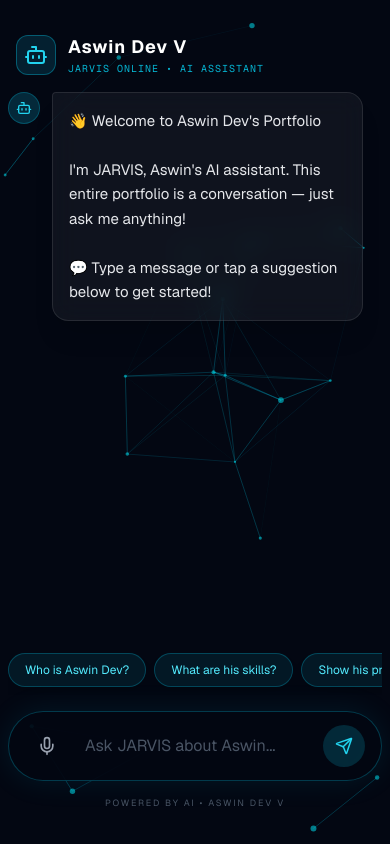
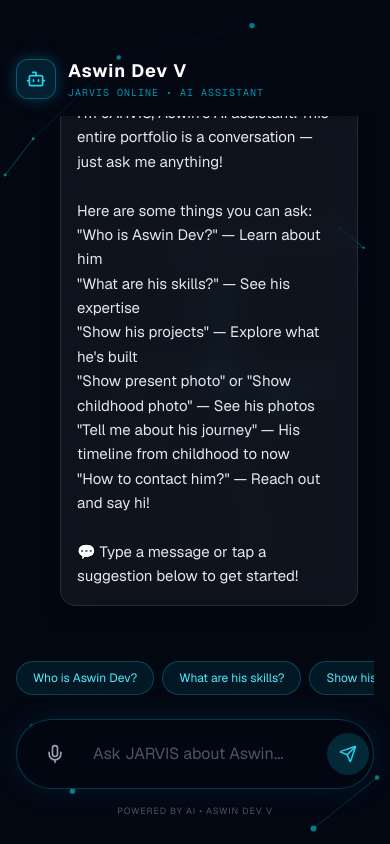
Before and after one commit to aswindevv2005-collab/aswin-portfolio, a Next.js app: page / in a window 390 px wide. Built offline with nearby package versions, Linux system fonts and the light colour scheme.

Commit message:
FULL REVERT to original HUD format with all provided info and mobile fixes

```diff
--- a/src/components/AIChatbot.tsx
+++ b/src/components/AIChatbot.tsx
@@ -15,17 +15,17 @@ const SUGGESTIONS = [
   "Who is Aswin Dev?",
   "What are his skills?",
   "Show his projects",
-  "Show family photo",
   "Show present photo",
   "Show childhood photo",
   "Tell me about his journey",
+  "What are his future goals?",
   "How to contact him?",
 ];
 
 const INITIAL_BOT_MESSAGE: Message = {
   id: "init",
   sender: "bot",
-  text: `👋 Welcome to Aswin Dev's Portfolio\n\nI'm JARVIS, Aswin's AI assistant. This entire portfolio is a conversation — just ask me anything!\n\n💬 Type a message or tap a suggestion below to get started!`,
+  text: `👋 Welcome to Aswin Dev's Portfolio\n\nI'm JARVIS, Aswin's AI assistant. This entire portfolio is a conversation — just ask me anything!\n\nHere are some things you can ask:\n"Who is Aswin Dev?" — Learn about him\n"What are his skills?" — See his expertise\n"Show his projects" — Explore what he's built\n"Show present photo" or "Show childhood photo" — See his photos\n"Tell me about his journey" — His timeline from childhood to now\n"How to contact him?" — Reach out and say hi!\n\n💬 Type a message or tap a suggestion below to get started!`,
   type: "text",
 };
 
@@ -35,6 +35,8 @@ export default function AIChatbot() {
   const [isListening, setIsListening] = useState(false);
   const messagesEndRef = useRef<HTMLDivElement>(null);
   const [selectedImage, setSelectedImage] = useState<string | null>(null);
+
+  // Initialize Speech Recognition
   const recognitionRef = useRef<any>(null);
 
   useEffect(() => {
@@ -47,13 +49,18 @@ export default function AIChatbot() {
       if (SpeechRecognition) {
         recognitionRef.current = new SpeechRecognition();
         recognitionRef.current.continuous = false;
+        recognitionRef.current.interimResults = false;
         recognitionRef.current.lang = "en-US";
+
         recognitionRef.current.onresult = (event: any) => {
           const transcript = event.results[0][0].transcript;
           setInputVal(transcript);
           handleSend(transcript);
         };
-        recognitionRef.current.onend = () => setIsListening(false);
+
+        recognitionRef.current.onend = () => {
+          setIsListening(false);
+        };
       }
     }
   }, []);
@@ -61,9 +68,18 @@ export default function AIChatbot() {
   const toggleMic = () => {
     if (isListening) {
       recognitionRef.current?.stop();
+      setIsListening(false);
     } else {
-      recognitionRef.current?.start();
+      if (recognitionRef.current) {
+        try {
+          recognitionRef.current.start();
           setIsListening(true);
+        } catch (e) {
+          console.error(e);
+        }
+      } else {
+        alert("Microphone not supported in this browser.");
+      }
     }
   };
 
@@ -75,33 +91,80 @@ export default function AIChatbot() {
     setInputVal("");
 
     const lower = text.toLowerCase();
+
+    // Hardcoded structural responses (UI commands)
     let botMsg: Message = { id: (Date.now() + 1).toString(), sender: "bot", text: "", type: "text" };
 
-    if (lower.includes("who is") || lower.includes("who are you") || lower.includes("yourself")) {
+    const TIMEZONE_MAP: Record<string, string> = {
+      "india": "Asia/Kolkata", "usa": "America/New_York", "new york": "America/New_York",
+      "california": "America/Los_Angeles", "uk": "Europe/London", "london": "Europe/London",
+      "dubai": "Asia/Dubai", "uae": "Asia/Dubai", "tokyo": "Asia/Tokyo", "japan": "Asia/Tokyo",
+      "australia": "Australia/Sydney", "sydney": "Australia/Sydney", "germany": "Europe/Berlin",
+      "france": "Europe/Paris", "paris": "Europe/Paris", "canada": "America/Toronto",
+      "singapore": "Asia/Singapore", "china": "Asia/Shanghai", "brazil": "America/Sao_Paulo",
+    };
+
+    const timeMatch = lower.match(/(?:what is the |current )?time in ([a-z\s]+)\??/);
+    let matchedTimezone: string | null = null;
+    let locationName = "";
+
+    if (timeMatch && timeMatch[1]) {
+      const queryLoc = timeMatch[1].trim();
+      if (TIMEZONE_MAP[queryLoc]) {
+        matchedTimezone = TIMEZONE_MAP[queryLoc];
+        locationName = queryLoc;
+      }
+    }
+
+    if (lower === "time" || lower === "what is the time" || lower === "what is the current time") {
+      botMsg.text = "The current local time is " + new Date().toLocaleTimeString('en-US', { hour: '2-digit', minute: '2-digit', hour12: true }) + ".";
+    } else if (matchedTimezone) {
+      try {
+        const timeStr = new Date().toLocaleTimeString('en-US', { timeZone: matchedTimezone, hour: '2-digit', minute: '2-digit', hour12: true });
+        botMsg.text = `The current time in ${locationName.charAt(0).toUpperCase() + locationName.slice(1)} is ${timeStr}.`;
+      } catch (e) {
+        // Fallback
+      }
+    } else if (lower.includes("father") || lower.includes("mother") || lower.includes("parents") || lower.includes("family")) {
+      botMsg.text = "Aswin Dev's father is Venu pillai K and his mother is Gaythri devi V. Here is a precious family photo!";
+      botMsg.type = "photo_family";
+      setTimeout(() => setSelectedImage("/family-1.jpg"), 800);
+    } else if (lower.includes("born") || lower.includes("birth") || lower.includes("age") || lower.includes("dob")) {
+      const birthDate = new Date(2005, 3, 10); // April 10, 2005
+      const today = new Date();
+      let age = today.getFullYear() - birthDate.getFullYear();
+      if (today.getMonth() < birthDate.getMonth() || (today.getMonth() === birthDate.getMonth() && today.getDate() < birthDate.getDate())) {
+        age--;
+      }
+      botMsg.text = `Aswin Dev V was born on 10/04/2005. He is currently ${age} years old.`;
+    } else if (lower.includes("contact") || lower.includes("email") || lower.includes("phone") || lower.includes("number") || lower.includes("linkedin") || lower.includes("github") || lower.includes("instagram") || lower.includes("social")) {
+      botMsg.text = "Here is Aswin Dev's direct contact information. Feel free to reach out!";
+      botMsg.type = "contact";
+    } else if (lower.includes("marriage") || lower.includes("relationship") || lower.includes("girlfriend") || lower.includes("dating") || lower.includes("committed") || lower.includes("single") || lower.includes("married")) {
+      botMsg.text = "Aswin Dev V is currently committed in a relationship, but he respectfully keeps his partner's identity private.";
+    } else if (lower.includes("who is") || lower.includes("who are you") || lower.includes("tell me about") || lower.includes("yourself") || lower.includes("biography") || lower.includes("profile")) {
       botMsg.text = "Aswin Dev V is a technology enthusiast from Kollam, Kerala, India. He was born and brought up in Kollam in a supportive family environment. His father and mother have always encouraged his learning, and he also has a younger brother.\n\nAswin completed his 10th standard at DVVHSS Thalavoor and continued his Higher Secondary (+2) at the same school. From a young age, he developed a strong curiosity about technology and how systems work.\n\nAfter school, he pursued a Bachelor of Computer Applications (BCA) at Yenepoya University, where he strengthened his knowledge in computers, programming, and modern technologies.\n\nAswin is particularly interested in IT, automation, and innovative technology solutions. He enjoys learning new technologies and building practical projects such as IoT systems and smart automation devices.\n\nHe believes in continuous learning and creative problem-solving, and his goal is to use technology to build useful products.";
     } else if (lower.includes("skills")) {
       botMsg.text = "Aswin possesses a robust stack across Frontend, Backend, and IoT. Here are his top technical skills:";
       botMsg.type = "skills";
-    } else if (lower.includes("project")) {
+    } else if (lower.includes("projects")) {
       botMsg.text = "Aswin has built several fascinating full-stack and IoT projects. Here are the highlights:";
       botMsg.type = "projects";
+    } else if (lower.includes("childhood photo")) {
+      botMsg.text = "Here is a glimpse of Aswin from his childhood days!";
+      botMsg.type = "photo_childhood";
+    } else if (lower.includes("present photo")) {
+      botMsg.text = "Here is Aswin Dev V, present day.";
+      botMsg.type = "photo_present";
     } else if (lower.includes("journey") || lower.includes("education")) {
       botMsg.text = "Aswin's academic journey and accomplishments:";
       botMsg.type = "journey";
-    } else if (lower.includes("photo") && lower.includes("childhood")) {
-      botMsg.text = "Here is a glimpse of Aswin from his childhood!";
-      botMsg.type = "photo_childhood";
-    } else if (lower.includes("photo") && (lower.includes("present") || lower.includes("now"))) {
-      botMsg.text = "Here is Aswin Dev V today!";
-      botMsg.type = "photo_present";
-    } else if (lower.includes("father") || lower.includes("mother") || lower.includes("parents") || lower.includes("family")) {
-      botMsg.text = "Aswin Dev's father name is Venu pillai K and his mother name is Gaythri devi V. Here is a precious family photo!";
-      botMsg.type = "photo_family";
-      setTimeout(() => setSelectedImage("/family-1.jpg"), 800);
-    } else if (lower.includes("contact") || lower.includes("reach") || lower.includes("social")) {
-      botMsg.text = "Here is Aswin Dev's direct contact information. Feel free to reach out!";
-      botMsg.type = "contact";
+    } else if (lower.includes("future goals")) {
+      botMsg.text = "Aswin's goal is to develop scalable web solutions, master modern frontend technologies, and continuously innovate at the intersection of web development, AI, and IoT.";
+    } else if (lower.includes("certif")) {
+      botMsg.text = "Aswin is certified in the National Cadet Corps (NCC) and National Service Scheme (NSS), demonstrating leadership, discipline, and community teamwork.";
     } else {
+      // API call
       setMessages((prev) => [...prev, { id: 'loading', sender: "bot", text: "Processing your request...", type: "text" }]);
       try {
         const res = await fetch("/api/chat", {
@@ -118,74 +181,88 @@ export default function AIChatbot() {
       }
     }
 
-    if (botMsg.text) setMessages((prev) => [...prev, botMsg]);
+    if (botMsg.text !== "") {
+      setMessages((prev) => [...prev, botMsg]);
+    }
   };
 
   const renderMessageContent = (msg: Message) => {
     return (
       <div className="flex flex-col">
-        {msg.text && <p className="whitespace-pre-wrap text-[15px] leading-relaxed">{msg.text}</p>}
+        {msg.text && (
+          <p className="whitespace-pre-wrap text-[15px] leading-relaxed">{msg.text}</p>
+        )}
+
+        {msg.type === "photo_childhood" && (
+          <div className="mt-3 flex gap-2 overflow-x-auto pb-2 scrollbar-hide">
+            <img onClick={() => setSelectedImage("/childhood-1.png")} src="/childhood-1.png" alt="Childhood" className="cursor-pointer h-40 w-auto rounded-lg border-2 border-cyan-500/50 shrink-0" />
+            <img onClick={() => setSelectedImage("/childhood-2.jpg")} src="/childhood-2.jpg" alt="Childhood" className="cursor-pointer h-40 w-auto rounded-lg border-2 border-cyan-500/50 shrink-0" />
+          </div>
+        )}
+
         {msg.type === "photo_family" && (
           <div className="mt-3">
-            <img onClick={() => setSelectedImage("/family-1.jpg")} src="/family-1.jpg" alt="Family" className="h-48 w-auto rounded-xl border-2 border-cyan-500/50 cursor-pointer" />
+            <img onClick={() => setSelectedImage("/family-1.jpg")} src="/family-1.jpg" alt="Family" className="cursor-pointer w-64 h-auto rounded-lg border-2 border-cyan-500/50" />
           </div>
         )}
-        {msg.type === "photo_childhood" && (
-          <div className="mt-3 flex gap-2 overflow-x-auto scrollbar-hide pb-2">
-            <img onClick={() => setSelectedImage("/childhood-1.png")} src="/childhood-1.png" alt="Childhood" className="h-40 w-auto rounded-xl border-2 border-cyan-500/50 shrink-0 cursor-pointer" />
-            <img onClick={() => setSelectedImage("/childhood-2.jpg")} src="/childhood-2.jpg" alt="Childhood" className="h-40 w-auto rounded-xl border-2 border-cyan-500/50 shrink-0 cursor-pointer" />
+
+        {msg.type === "photo_present" && (
+          <div className="mt-3 flex gap-2 overflow-x-auto pb-2 scrollbar-hide">
+            <img onClick={() => setSelectedImage("/present-1.jpg")} src="/present-1.jpg" alt="Present" className="cursor-pointer h-64 w-auto rounded-lg border-2 border-cyan-500/50 shrink-0" />
+            <img onClick={() => setSelectedImage("/present-2.jpg")} src="/present-2.jpg" alt="Present" className="cursor-pointer h-64 w-auto rounded-lg border-2 border-cyan-500/50 shrink-0" />
           </div>
         )}
-        {msg.type === "photo_present" && (
-          <div className="mt-3 flex gap-2 overflow-x-auto scrollbar-hide pb-2">
-            <img onClick={() => setSelectedImage("/present-1.jpg")} src="/present-1.jpg" alt="Present" className="h-64 w-auto rounded-xl border-2 border-indigo-500/50 shrink-0 cursor-pointer" />
-            <img onClick={() => setSelectedImage("/present-2.jpg")} src="/present-2.jpg" alt="Present" className="h-64 w-auto rounded-xl border-2 border-indigo-500/50 shrink-0 cursor-pointer" />
+
+        {msg.type === "projects" && (
+          <div className="mt-3 space-y-3">
+            <div className="bg-white/5 p-4 rounded-xl border border-white/10">
+              <h4 className="font-bold text-cyan-400">Movie Booking App</h4>
+              <p className="text-xs text-gray-400">React • REST API</p>
+            </div>
+            <div className="bg-white/5 p-4 rounded-xl border border-white/10">
+              <h4 className="font-bold text-cyan-400">CNN Image Classification</h4>
+              <p className="text-xs text-gray-400">Python • Docker</p>
+            </div>
+            <div className="bg-white/5 p-4 rounded-xl border border-white/10">
+              <h4 className="font-bold text-cyan-400">IoT Pet Feeder</h4>
+              <p className="text-xs text-gray-400">Arduino • Embedded C</p>
+            </div>
           </div>
         )}
+
         {msg.type === "skills" && (
           <div className="mt-3 flex flex-wrap gap-2">
-            {["React.js", "JavaScript", "Python", "FastAPI", "IoT", "Docker", "Node.js"].map(s => (
-              <span key={s} className="px-3 py-1 bg-cyan-950/50 border border-cyan-500/30 rounded-full text-cyan-300 text-sm shadow-[0_0_10px_rgba(34,211,238,0.1)]">{s}</span>
+            {["React.js", "JavaScript", "Python", "FastAPI", "IoT", "Docker"].map(s => (
+              <span key={s} className="px-3 py-1 bg-cyan-950/50 border border-cyan-500/30 rounded-full text-cyan-300 text-sm">{s}</span>
             ))}
           </div>
         )}
-        {msg.type === "projects" && (
-           <div className="mt-3 space-y-3">
-             {[
-               { title: "Movie Booking App", tech: "React, REST API" },
-               { title: "CNN Image Classify", tech: "Python, Docker" },
-               { title: "IoT Pet Feeder", tech: "Arduino, Embedded C" }
-             ].map(p => (
-               <div key={p.title} className="p-3 bg-white/5 backdrop-blur-md rounded-xl border border-white/10">
-                 <h4 className="font-bold text-cyan-400">{p.title}</h4>
-                 <p className="text-[10px] text-gray-400 font-mono tracking-widest">{p.tech}</p>
-               </div>
-             ))}
+
+        {msg.type === "contact" && (
+          <div className="mt-4 flex flex-col gap-3 p-4 bg-cyan-950/40 rounded-xl border border-cyan-500/30">
+            <a href="mailto:aswindevv2005@gmail.com" target="_blank" rel="noreferrer" className="flex items-center gap-3 text-gray-300 hover:text-cyan-400">📧 aswindevv2005@gmail.com</a>
+            <a href="https://wa.me/918089595332" target="_blank" rel="noreferrer" className="flex items-center gap-3 text-gray-300 hover:text-green-400">💬 WhatsApp</a>
+            <a href="https://github.com/aswindevv2005-collab" target="_blank" rel="noreferrer" className="flex items-center gap-3 text-gray-300 hover:text-white">💻 GitHub</a>
           </div>
         )}
+
         {msg.type === "journey" && (
-           <div className="mt-3 border-l-2 border-cyan-500/50 ml-1 pl-4 space-y-4">
+          <div className="mt-3 border-l-2 border-cyan-500/50 ml-2 pl-4 flex flex-col gap-5">
             <div className="relative">
-               <div className="absolute -left-[21px] top-1 w-2.5 h-2.5 bg-cyan-400 rounded-full shadow-[0_0_8px_#22d3ee]" />
+              <div className="absolute -left-[21px] top-1 w-3 h-3 bg-cyan-400 rounded-full shadow-[0_0_8px_#06b6d4]"></div>
               <p className="text-xs text-cyan-500 font-bold uppercase tracking-wider">2021</p>
               <p className="text-sm text-gray-200">Secondary Education - DVVHSS Thalavoor</p>
             </div>
             <div className="relative">
-               <div className="absolute -left-[21px] top-1 w-2.5 h-2.5 bg-cyan-400 rounded-full shadow-[0_0_8px_#22d3ee]" />
+              <div className="absolute -left-[21px] top-1 w-3 h-3 bg-cyan-400 rounded-full shadow-[0_0_8px_#06b6d4]"></div>
               <p className="text-xs text-cyan-500 font-bold uppercase tracking-wider">2023</p>
               <p className="text-sm text-gray-200">Higher Secondary - DVVHSS Thalavoor</p>
             </div>
             <div className="relative">
-               <div className="absolute -left-[21px] top-1 w-2.5 h-2.5 bg-cyan-400 rounded-full shadow-[0_0_8px_#22d3ee]" />
+              <div className="absolute -left-[21px] top-1 w-3 h-3 bg-cyan-400 rounded-full shadow-[0_0_8px_#06b6d4]"></div>
               <p className="text-xs text-cyan-500 font-bold uppercase tracking-wider">2026</p>
               <p className="text-sm text-gray-200">Pursuing BCA (AI, Cloud & DevOps) at Yenepoya University</p>
             </div>
-           </div>
-        )}
-        {msg.type === "contact" && (
-           <div className="mt-4 grid grid-cols-2 gap-2">
-             <a href="mailto:aswindevv2005@gmail.com" className="flex items-center gap-2 p-2 bg-cyan-950/40 rounded-lg border border-cyan-500/20 text-xs text-cyan-300 hover:bg-cyan-900/60 transition-all">📧 Email</a>
-             <a href="https://github.com/aswindevv2005-collab" className="flex items-center gap-2 p-2 bg-gray-800/80 rounded-lg border border-white/10 text-xs text-white hover:bg-gray-700 transition-all">💻 GitHub</a>
           </div>
         )}
       </div>
@@ -193,87 +270,113 @@ export default function AIChatbot() {
   };
 
   return (
-    <div className="flex flex-col h-[94dvh] md:h-[90vh] w-full max-w-4xl mx-auto md:rounded-3xl overflow-hidden relative z-10 p-2 md:p-6">
+    <div className="w-full max-w-4xl mx-auto flex flex-col h-[94dvh] md:h-[88vh] relative z-10 pt-4 md:pt-10 px-4">
 
       {/* Photo Lightbox */}
       <AnimatePresence>
         {selectedImage && (
           <motion.div
-            initial={{ opacity: 0 }} animate={{ opacity: 1 }} exit={{ opacity: 0 }}
-            className="fixed inset-0 z-50 bg-black/95 flex flex-col items-center justify-center p-4"
+            initial={{ opacity: 0 }}
+            animate={{ opacity: 1 }}
+            exit={{ opacity: 0 }}
+            className="fixed inset-0 z-[100] bg-black/95 flex flex-col items-center justify-center p-4"
           >
             <button
               onClick={() => setSelectedImage(null)}
-              className="absolute top-6 right-6 p-3 bg-white/10 hover:bg-white/20 rounded-full text-white transition-all z-[60]"
+              className="absolute top-6 right-6 p-3 bg-white/10 hover:bg-white/20 rounded-full text-white transition-all z-[110]"
             >
               <X size={28} />
             </button>
-            <img src={selectedImage} alt="Fullscreen" className="max-w-full max-h-[85vh] rounded-lg shadow-[0_0_50px_rgba(6,182,212,0.3)] object-contain" />
-            <div className="absolute inset-0 -z-10 bg-transparent cursor-pointer" onClick={() => setSelectedImage(null)} />
+            <img
+              src={selectedImage} alt="Fullscreen"
+              className="max-w-full max-h-[85vh] rounded-lg shadow-2xl object-contain"
+              onClick={(e) => e.stopPropagation()}
+            />
+            <div className="absolute inset-0 -z-10 cursor-pointer" onClick={() => setSelectedImage(null)} />
           </motion.div>
         )}
       </AnimatePresence>
 
-      <header className="flex items-center gap-3 mb-4 md:mb-6 px-2">
-        <div className="w-10 h-10 md:w-12 md:h-12 rounded-xl bg-cyan-950/60 border border-cyan-500/40 flex items-center justify-center">
-          <Bot className="text-cyan-400" />
+      {/* Header */}
+      <motion.div
+        initial={{ y: -20, opacity: 0 }}
+        animate={{ y: 0, opacity: 1 }}
+        className="flex items-center gap-3 mb-4 md:mb-6 mt-4 md:mt-0"
+      >
+        <div className="w-10 h-10 md:w-12 md:h-12 rounded-xl bg-cyan-950/60 border border-cyan-500/40 flex items-center justify-center shadow-[0_0_15px_rgba(6,182,212,0.3)]">
+          <Bot className="text-cyan-400 w-5 h-5 md:w-6 md:h-6" />
         </div>
         <div>
           <h1 className="text-lg md:text-xl font-bold tracking-wider text-white">Aswin Dev V</h1>
-          <p className="text-[10px] md:text-xs text-cyan-500 font-mono tracking-widest uppercase">JARVIS Online • AI Assistant</p>
+          <p className="text-[10px] md:text-xs text-cyan-500/80 font-mono tracking-widest uppercase">JARVIS Online • AI Assistant</p>
         </div>
-      </header>
+      </motion.div>
 
-      <main className="flex-1 overflow-y-auto mb-4 pr-2 scrollbar-hide space-y-6">
+      {/* Chat Area */}
+      <div className="flex-1 overflow-y-auto mb-6 pr-2 scrollbar-hide flex flex-col gap-6">
         <AnimatePresence>
           {messages.map((msg) => (
             <motion.div
               key={msg.id}
-              initial={{ opacity: 0, y: 10 }} animate={{ opacity: 1, y: 0 }}
-              className={`flex items-start gap-3 ${msg.sender === "user" ? "flex-row-reverse" : ""}`}
+              initial={{ opacity: 0, y: 10 }}
+              animate={{ opacity: 1, y: 0 }}
+              className={`flex w-full items-start gap-3 ${msg.sender === "user" ? "flex-row-reverse" : ""}`}
             >
               <div className={`w-8 h-8 rounded-full flex items-center justify-center flex-shrink-0 ${
-                msg.sender === "bot" ? "bg-cyan-950/80 border border-cyan-500/30 text-cyan-400" : "bg-indigo-600 border border-indigo-400 text-white"
+                msg.sender === "bot" ? "bg-cyan-950/80 border border-cyan-500/30 text-cyan-400" : "bg-indigo-600 text-white"
               }`}>
                 {msg.sender === "bot" ? <Bot size={16} /> : <User size={16} />}
               </div>
-              <div className={`max-w-[85%] p-4 rounded-2xl ${
+
+              <div
+                className={`max-w-[85%] p-4 rounded-2xl ${
                   msg.sender === "user"
                   ? "bg-indigo-600/20 border border-indigo-500/30 text-indigo-50 rounded-tr-sm"
                   : "bg-white/5 backdrop-blur-md border border-white/10 text-gray-200 rounded-tl-sm shadow-xl"
-              }`}>
+                }`}
+              >
                 {renderMessageContent(msg)}
               </div>
             </motion.div>
           ))}
           <div ref={messagesEndRef} />
         </AnimatePresence>
-      </main>
+      </div>
 
       <footer className="mt-auto">
+        {/* Suggestion Chips */}
         <div className="flex gap-2 overflow-x-auto scrollbar-hide py-2 mb-4">
           {SUGGESTIONS.map(s => (
-            <button key={s} onClick={() => handleSend(s)} className="whitespace-nowrap px-4 py-2 bg-cyan-950/40 border border-cyan-500/30 rounded-full text-xs text-cyan-300 hover:bg-cyan-500 hover:text-white transition-all shadow-lg">
+            <button key={s} onClick={() => handleSend(s)} className="whitespace-nowrap px-4 py-2 bg-cyan-950/40 border border-cyan-500/30 rounded-full text-xs text-cyan-300 hover:bg-cyan-500 hover:text-white transition-all">
               {s}
             </button>
           ))}
         </div>
 
-        <div className="relative flex items-center bg-gray-950/80 backdrop-blur-xl border border-cyan-500/30 rounded-full p-2 py-3 shadow-[0_0_30px_rgba(6,182,212,0.1)]">
-          <button onClick={toggleMic} className={`p-3 mx-2 rounded-full transition-colors ${isListening ? "bg-red-500 text-white shadow-lg animate-pulse" : "text-gray-400 hover:text-cyan-400"}`}>
+        {/* Input Area */}
+        <div className="relative flex items-center bg-gray-950/80 backdrop-blur-xl border border-cyan-500/30 rounded-full p-2 py-3 shadow-[0_0_30px_rgba(6,182,212,0.1)] transition-all">
+          <button
+            onClick={toggleMic}
+            className={`p-3 mx-2 rounded-full transition-colors ${isListening ? "bg-red-500 text-white animate-pulse" : "text-gray-400 hover:text-cyan-400"}`}
+          >
             {isListening ? <MicOff size={20} /> : <Mic size={20} />}
           </button>
           <input
-            type="text" value={inputVal} onChange={(e) => setInputVal(e.target.value)}
+            type="text"
+            value={inputVal}
+            onChange={(e) => setInputVal(e.target.value)}
             onKeyDown={(e) => e.key === "Enter" && handleSend(inputVal)}
             placeholder="Ask JARVIS about Aswin..."
             className="flex-1 bg-transparent border-none outline-none text-white placeholder-gray-600 px-2"
           />
-          <button onClick={() => handleSend(inputVal)} className="p-3 mx-2 bg-cyan-500/20 text-cyan-400 rounded-full hover:bg-cyan-500 hover:text-white transition-all">
+          <button
+            onClick={() => handleSend(inputVal)}
+            className="p-3 mx-2 rounded-full bg-cyan-500/20 text-cyan-400 hover:bg-cyan-500 hover:text-white transition-all"
+          >
             <Send size={18} />
           </button>
         </div>
-        <p className="text-center text-[9px] text-gray-600 mt-4 uppercase tracking-[0.2em]">POWERED BY AI • ASWIN DEV V</p>
+        <p className="text-center text-[9px] text-gray-600 mt-4 uppercase tracking-widest">Powered by AI • Aswin Dev V</p>
       </footer>
     </div>
   );
```
Lines whose indentation alone changed are shown as unchanged.
